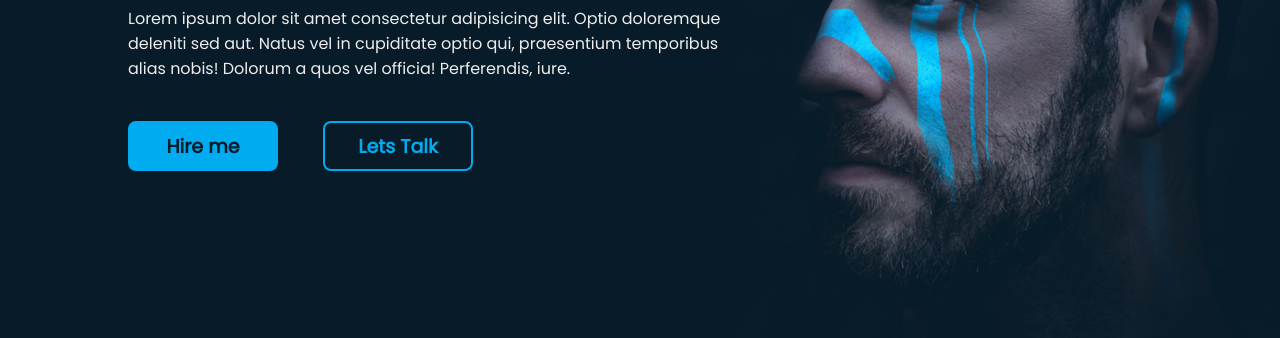
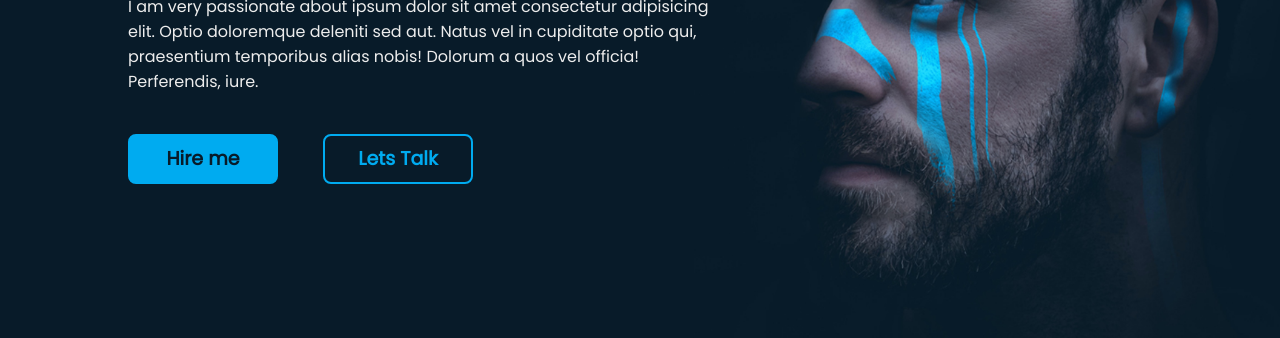
Before and after one commit to cy-rus404/Dummy-Portfolio-Site, a plain HTML site: page index.html in a window 1280 px wide. Shown: the part 379-717 px from the top of the page. Drawn offline with nearby package versions, Linux system fonts and the light colour scheme.

Commit message:
final work

```diff
--- a/index.html
+++ b/index.html
@@ -27,7 +27,7 @@
     <div class="home-content">
         <h1>Hi, I'm Cyrus</h1>
         <h3>Frontend Developer</h3>
-        <p> Lorem ipsum dolor sit amet consectetur adipisicing elit. Optio doloremque deleniti sed aut. Natus vel in cupiditate optio qui, praesentium temporibus alias nobis! Dolorum a quos vel officia! Perferendis, iure.</p>
+        <p> I am very passionate about ipsum dolor sit amet consectetur adipisicing elit. Optio doloremque deleniti sed aut. Natus vel in cupiditate optio qui, praesentium temporibus alias nobis! Dolorum a quos vel officia! Perferendis, iure.</p>
 
         <div class="btn-box">
             <a href="#">Hire me</a>
```
